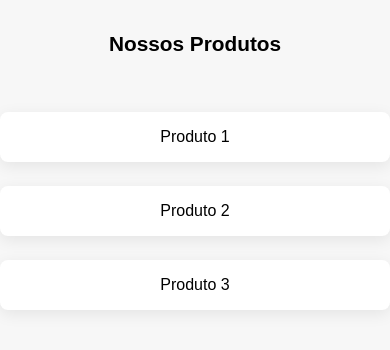
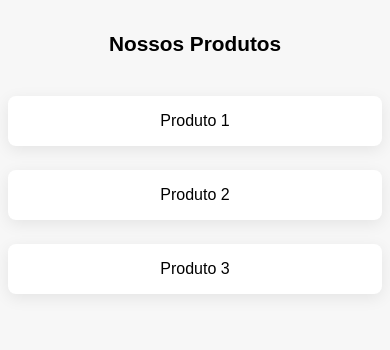
Before and after one commit to kilper72/Atividade-10, a plain HTML site: page atividade11/index.html in a window 390 px wide. Drawn offline with Linux system fonts and the light colour scheme.

Commit message:
Salvando alterações

```diff
--- a/atividade11/style.css
+++ b/atividade11/style.css
@@ -24,9 +24,11 @@ h1 {
   font-size: 1.2rem;
   text-align: center;
   min-width: 150px;
+  width: 30%;
+  box-sizing: border-box;
 }
 
-/* Tablet: cards em coluna */
+
 @media (max-width: 768px) {
   .produtos {
     flex-direction: column;
@@ -40,12 +42,19 @@ h1 {
   }
 }
 
-/* Celular: fonte menor */
 @media (max-width: 480px) {
+  body {
+    font-size: 0.95rem;
+  }
+  }
   h1 {
     font-size: 1.3rem;
+    text-align: center;
   }
-}
+  .produtos {
+    align-items: center;
+    padding: 1rem 0.5rem;
+  }
   .card {
     font-size: 1rem;
     padding: 1rem;
```
